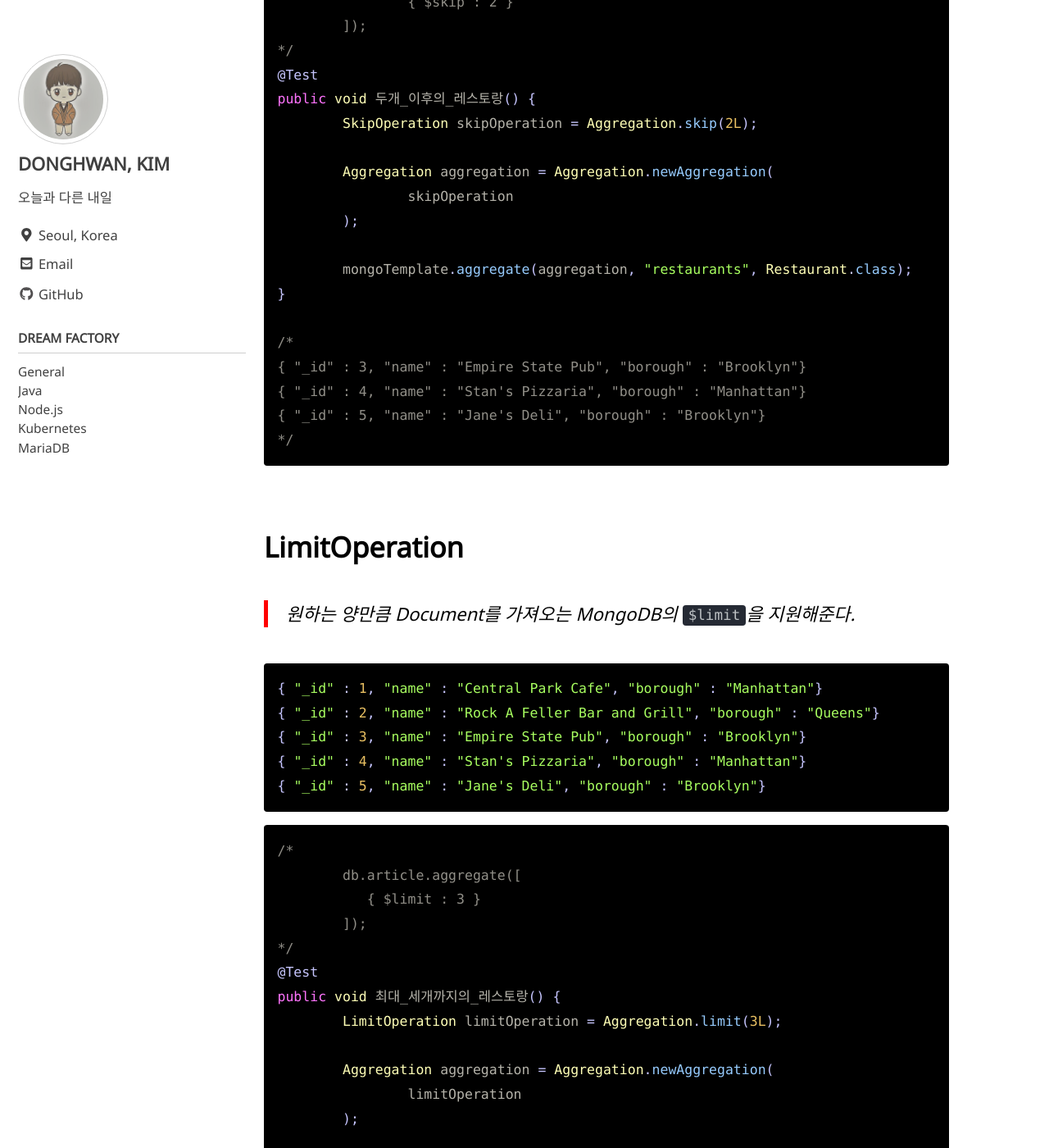
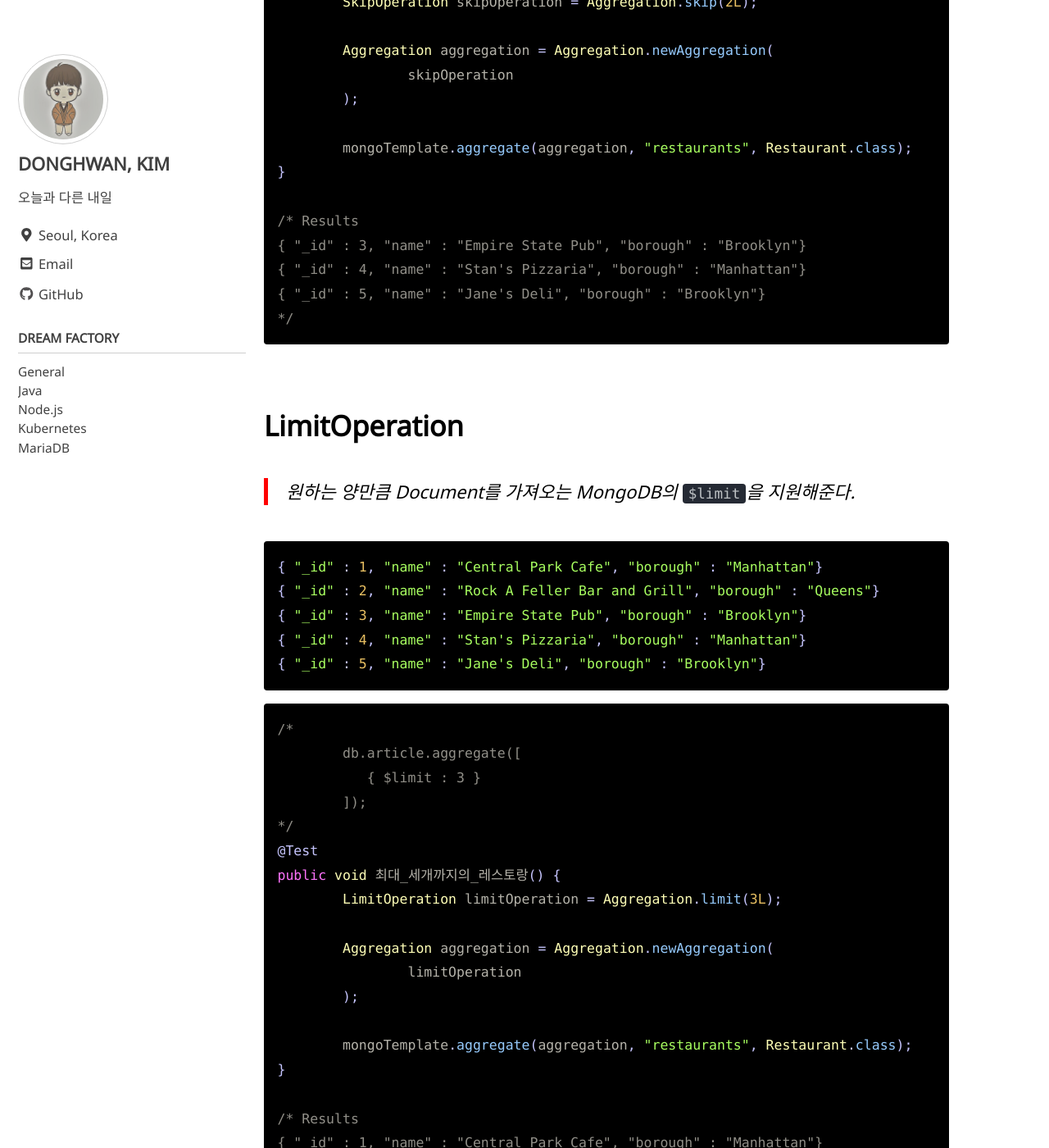
Before and after one commit to yearnlune/yearnlune.github.io, a Jekyll site: the page built from _posts/2021-04-04-java-mongodb-aggregation-operation-01.md, in a window 1280 px wide and 1400 px high, scrolled down 6342 px. Shown: the whole window at 82% size. Built offline with Jekyll 4.4.1, drawn with Linux system fonts in a browser that asks for light colours; cached includes are drawn as plain includes; comment, search, counter and statistics services are not loaded; some of the changed text lies outside the part shown.

Commit message:
fix: Fixed aggreagation-opeartion-01

```diff
--- a/_posts/2021-04-04-java-mongodb-aggregation-operation-01.md
+++ b/_posts/2021-04-04-java-mongodb-aggregation-operation-01.md
@@ -227,7 +222,7 @@ public void 두개_이후의_레스토랑() {
 	mongoTemplate.aggregate(aggregation, "restaurants", Restaurant.class);
 }
 
-/*
+/* Results
 { "_id" : 3, "name" : "Empire State Pub", "borough" : "Brooklyn"}
 { "_id" : 4, "name" : "Stan's Pizzaria", "borough" : "Manhattan"}
 { "_id" : 5, "name" : "Jane's Deli", "borough" : "Brooklyn"}
@@ -264,7 +259,7 @@ public void 최대_세개까지의_레스토랑() {
 	mongoTemplate.aggregate(aggregation, "restaurants", Restaurant.class);
 }
 
-/*
+/* Results
 { "_id" : 1, "name" : "Central Park Cafe", "borough" : "Manhattan"}
 { "_id" : 2, "name" : "Rock A Feller Bar and Grill", "borough" : "Queens"}
 { "_id" : 3, "name" : "Empire State Pub", "borough" : "Brooklyn"}
```
Also changed, not shown: other parts of _posts/2021-04-04-java-mongodb-aggregation-operation-01.md (+1 -6 lines).
